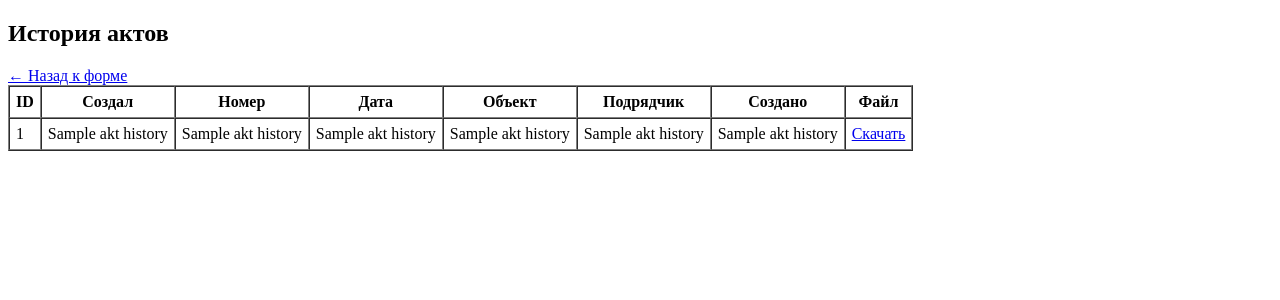
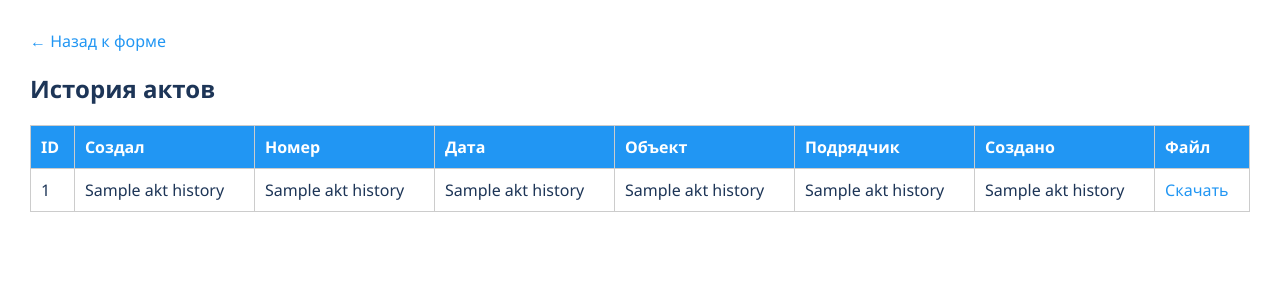
Before and after one commit to AKK-PRO/Akt-OSR, a Flask app: page /history in a window 1280 px wide. Shown: the top 300 px of the page. Run offline with Flask 3, Linux system fonts and the light colour scheme; the visitor is signed in with stand-in values (Sample User, id 1); a database or web service that is not in the repository returns one stand-in record (values such as "Sample title"); some libraries are stand-ins or nearby versions.

Commit message:
Update history.html

```diff
--- a/templates/history.html
+++ b/templates/history.html
@@ -1,29 +1,64 @@
 <!DOCTYPE html>
-<html>
-<head><meta charset="UTF-8"><title>История актов</title></head>
+<html lang="ru">
+<head>
+    <meta charset="UTF-8">
+    <meta name="viewport" content="width=device-width, initial-scale=1.0">
+    <title>История актов</title>
+    <style>
+        :root {
+            --bg-color: white;
+            --text-color: #1d3557;
+            --button-bg: #2196f3;
+        }
+
+        body.dark {
+            --bg-color: #121212;
+            --text-color: #eeeeee;
+            --button-bg: #1e88e5;
+        }
+
+        body {
+            background-color: var(--bg-color);
+            color: var(--text-color);
+            font-family: "Segoe UI", sans-serif;
+            padding: 30px;
+            margin: 0;
+        }
+
+        a {
+            color: var(--button-bg);
+            text-decoration: none;
+        }
+
+        table {
+            width: 100%;
+            border-collapse: collapse;
+            margin-top: 20px;
+        }
+
+        th, td {
+            padding: 10px;
+            border: 1px solid #ccc;
+            text-align: left;
+        }
+
+        th {
+            background-color: var(--button-bg);
+            color: white;
+        }
+    </style>
+</head>
 <body>
+    <a href="{{ url_for('form') }}">← Назад к форме</a>
     <h2>История актов</h2>
-    <a href="{{ url_for('form') }}">← Назад к форме</a>
-    <table border="1" cellpadding="6" cellspacing="0">
+    <table>
         <tr>
-            <th>ID</th>
-            <th>Создал</th>
-            <th>Номер</th>
-            <th>Дата</th>
-            <th>Объект</th>
-            <th>Подрядчик</th>
-            <th>Создано</th>
-            <th>Файл</th>
+            <th>ID</th><th>Создал</th><th>Номер</th><th>Дата</th><th>Объект</th><th>Подрядчик</th><th>Создано</th><th>Файл</th>
         </tr>
         {% for row in rows %}
         <tr>
-            <td>{{ row[0] }}</td>
-            <td>{{ row[1] }}</td>
-            <td>{{ row[2] }}</td>
-            <td>{{ row[3] }}</td>
-            <td>{{ row[4] }}</td>
-            <td>{{ row[5] }}</td>
-            <td>{{ row[6] }}</td>
+            <td>{{ row[0] }}</td><td>{{ row[1] }}</td><td>{{ row[2] }}</td><td>{{ row[3] }}</td>
+            <td>{{ row[4] }}</td><td>{{ row[5] }}</td><td>{{ row[6] }}</td>
             <td><a href="{{ url_for('download', filename='akt_' ~ row[0] ~ '.docx') }}">Скачать</a></td>
         </tr>
         {% endfor %}
```
